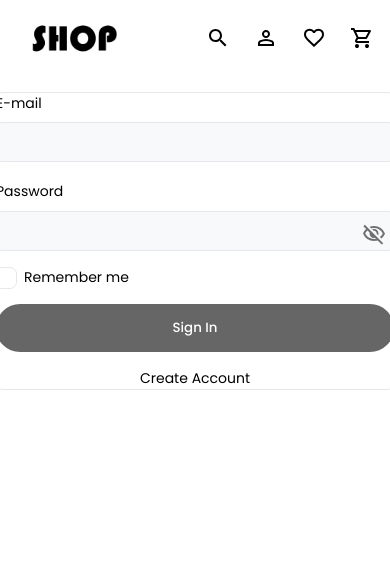
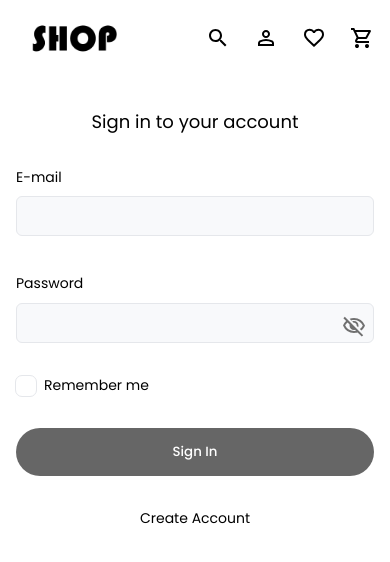
Before and after one commit to ebubekirgungor/shop-next, a Next.js app: page /login in a window 390 px wide. Shown: the top 562 px of the page. Built offline with nearby package versions, Linux system fonts and the light colour scheme; no server answers.

Commit message:
Make login & register page responsive

```diff
--- a/app/login/page.module.css
+++ b/app/login/page.module.css
@@ -1,5 +1,29 @@
+.boxContainer {
+  display: flex;
+  flex-direction: column;
+  row-gap: 2rem;
+  align-items: center;
+  width: 100%;
+  padding-top: 1rem;
+  font-size: large;
+}
+
 .eye {
   position: absolute;
   margin-top: 1.2rem;
   margin-left: -2rem;
 }
+
+.box {
+  width: 25rem;
+}
+
+@media screen and (max-width: 600px) {
+  .box {
+    width: 100%;
+    border: unset !important;
+  }
+  .box form {
+    row-gap: 2rem;
+  }
+}
--- a/app/login/page.tsx
+++ b/app/login/page.tsx
@@ -53,7 +53,9 @@ export default function Login() {
   }
 
   return (
-    <Box width={"25rem"}>
+    <div className={styles.boxContainer}>
+      Sign in to your account
+      <Box className={styles.box}>
         <form onSubmit={onSubmit}>
           <Input
             label="E-mail"
@@ -96,5 +98,6 @@ export default function Login() {
           </Link>
         </form>
       </Box>
+    </div>
   );
 }
--- a/app/register/page.module.css
+++ b/app/register/page.module.css
@@ -1,3 +1,13 @@
+.boxContainer {
+  display: flex;
+  flex-direction: column;
+  row-gap: 2rem;
+  align-items: center;
+  width: 100%;
+  padding-top: 1rem;
+  font-size: large;
+}
+
 .row {
   display: flex;
   column-gap: 1rem;
@@ -14,3 +24,17 @@
   margin-top: 1.2rem;
   margin-left: -2rem;
 }
+
+.box {
+  width: 25rem;
+}
+
+@media screen and (max-width: 600px) {
+  .box {
+    width: 100%;
+    border: unset !important;
+  }
+  .box form {
+    row-gap: 2rem;
+  }
+}
--- a/components/NavButton/NavButton.tsx
+++ b/components/NavButton/NavButton.tsx
@@ -1,3 +1,4 @@
+"use client";
 import { FC } from "react";
 import Link from "next/link";
 import styles from "./NavButton.module.css";
```
Also changed, not shown: app/register/page.tsx (+8 -2 lines). Lines whose indentation alone changed are shown as unchanged.
